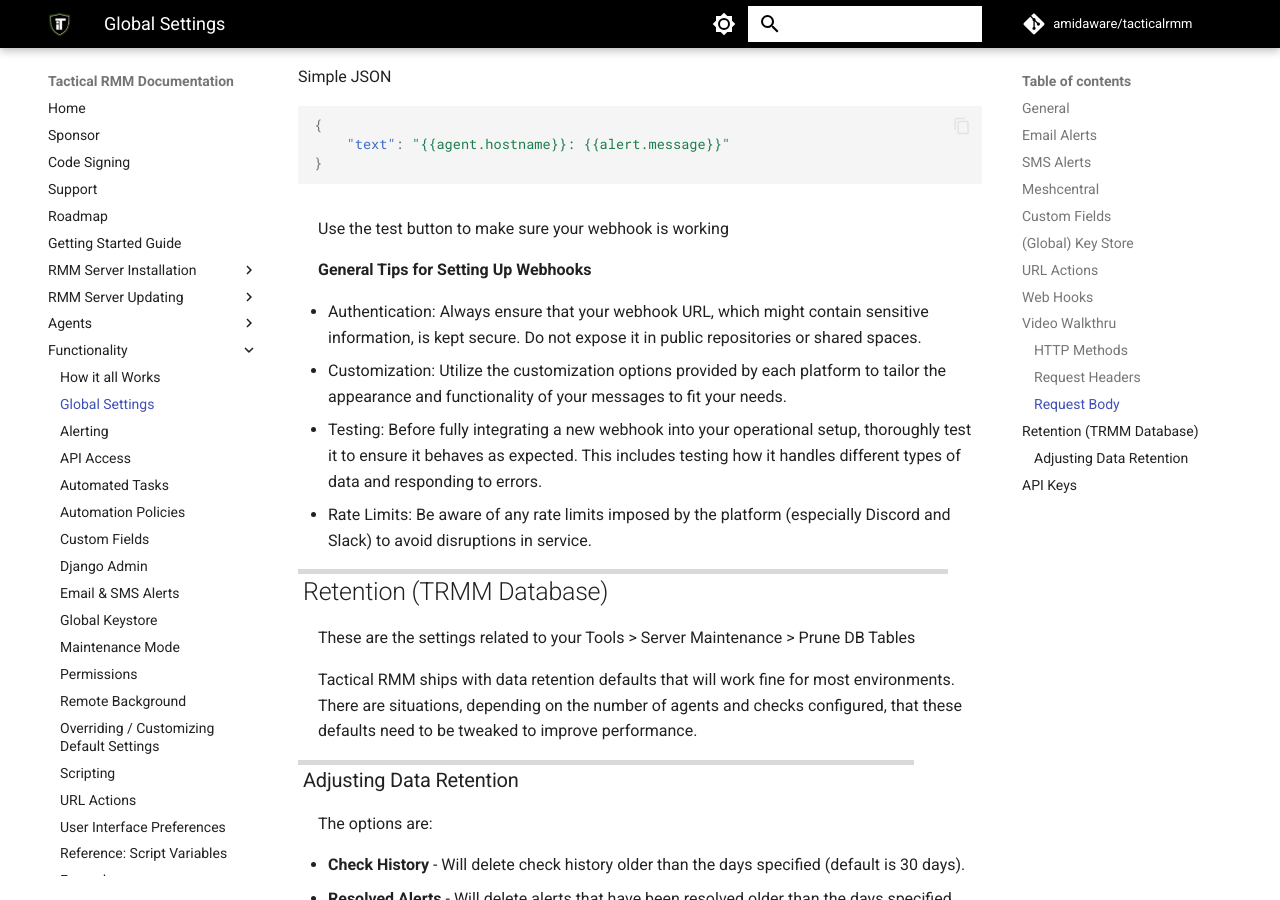
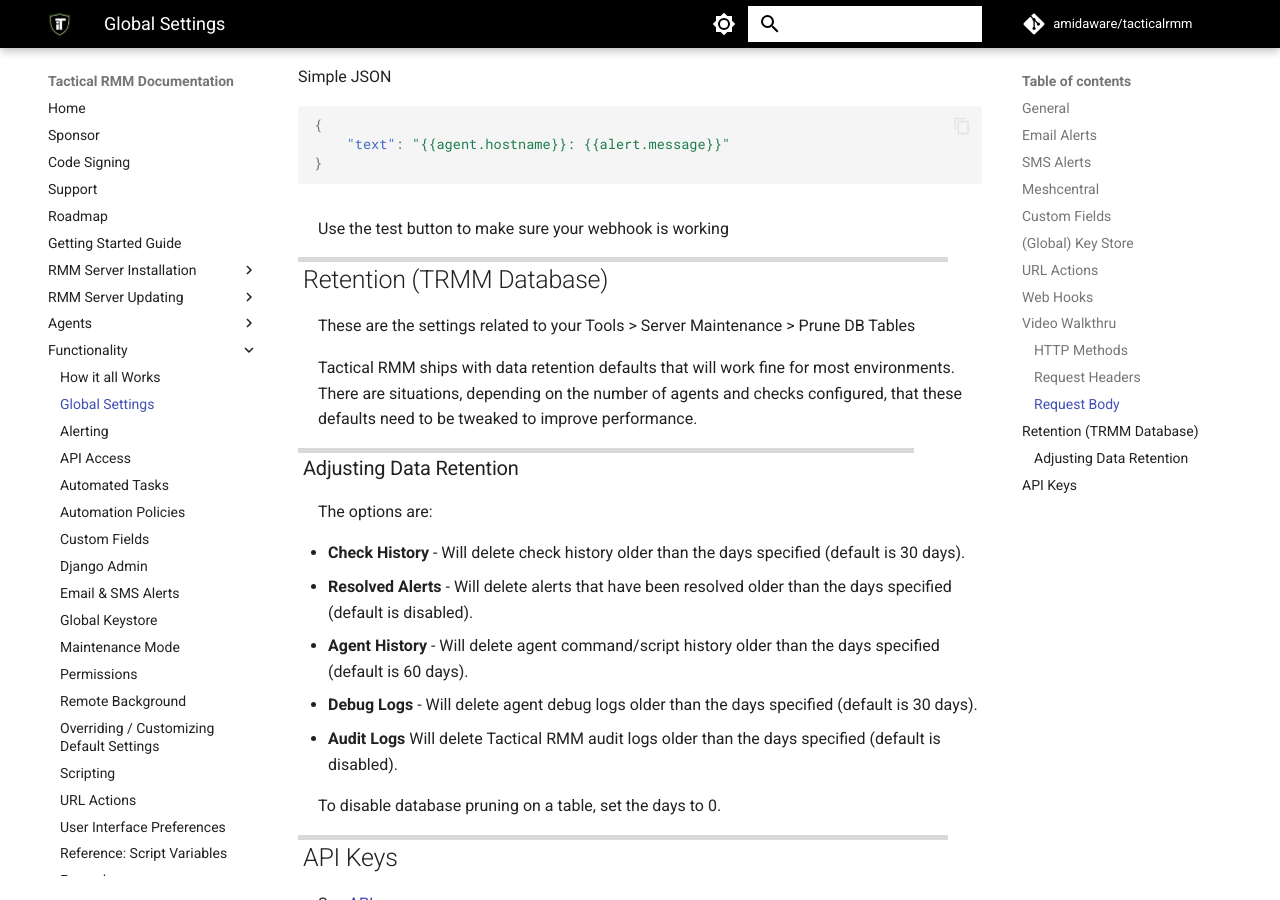
Before and after one commit to amidaware/trmm-docs, an MkDocs documentation site: the page built from docs/functions/global_settings.md, in a window 1280 px wide and 900 px high, scrolled down 2673 px. Built offline with MkDocs 1.6.1 and Material for MkDocs 9.7.7, drawn with Linux system fonts in a browser that asks for light colours; comment, search, counter and statistics services are not loaded.

````diff
--- a/docs/functions/global_settings.md
+++ b/docs/functions/global_settings.md
@@ -104,8 +104,8 @@ The request body contains data sent by Tactical RMM to your webhook URL. This da
 
     ```json
     {
-        "content": "Hello, world! This is an alert.",
-        "username": "WebhookBot",
+        "content": "Agent hasn't checked in for {{agent.overdue_time}} minutes.",
+        "username": "{{agent.hostname}}",
         "avatar_url": "https://someurl.com/image.jpg",
         "embeds": [
             {
@@ -172,12 +172,6 @@ The request body contains data sent by Tactical RMM to your webhook URL. This da
 
 Use the test button to make sure your webhook is working
 
-**General Tips for Setting Up Webhooks**
-
-- Authentication: Always ensure that your webhook URL, which might contain sensitive information, is kept secure. Do not expose it in public repositories or shared spaces.
-- Customization: Utilize the customization options provided by each platform to tailor the appearance and functionality of your messages to fit your needs.
-- Testing: Before fully integrating a new webhook into your operational setup, thoroughly test it to ensure it behaves as expected. This includes testing how it handles different types of data and responding to errors.
-- Rate Limits: Be aware of any rate limits imposed by the platform (especially Discord and Slack) to avoid disruptions in service.
 
 ## Retention (TRMM Database)
 
````
